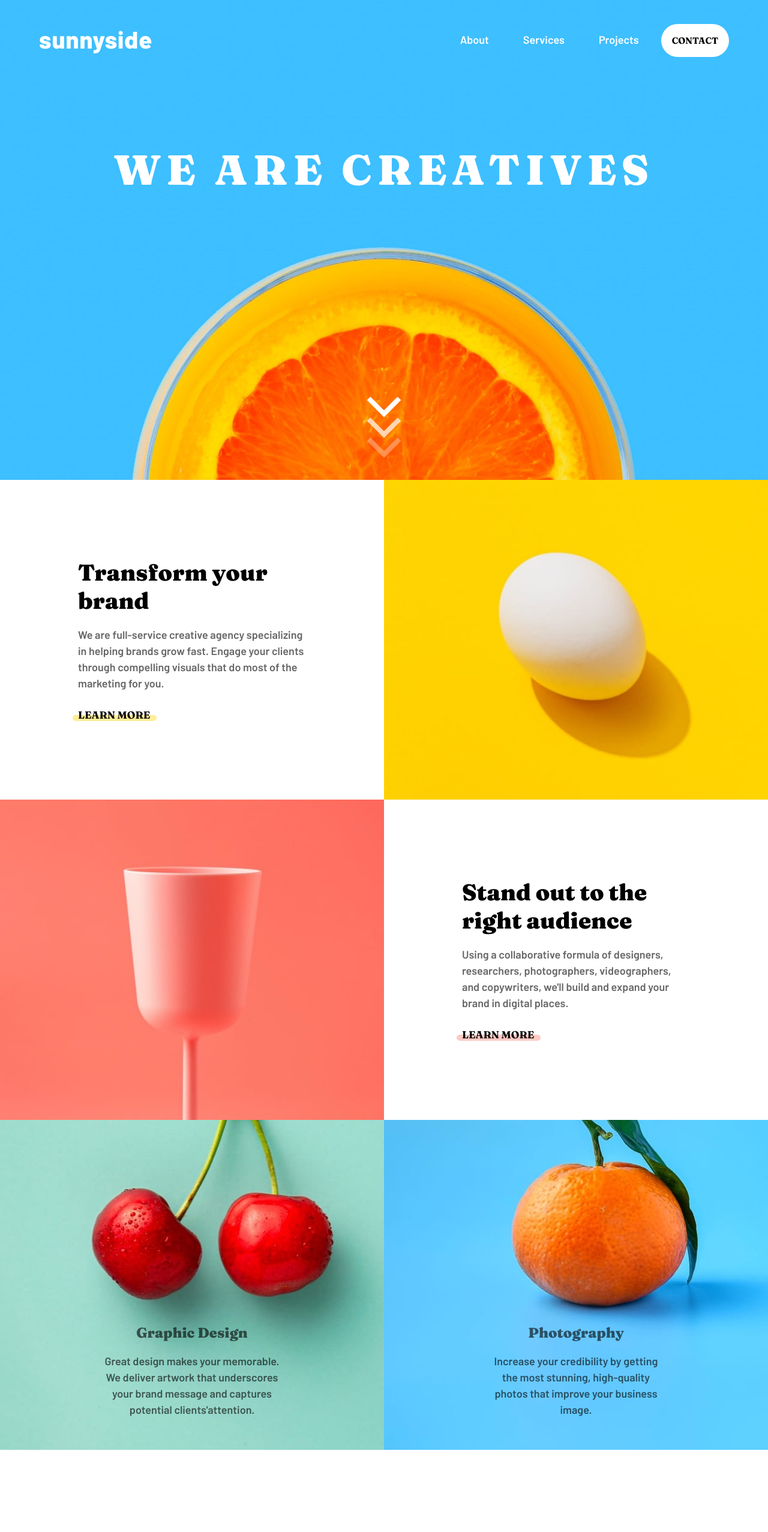
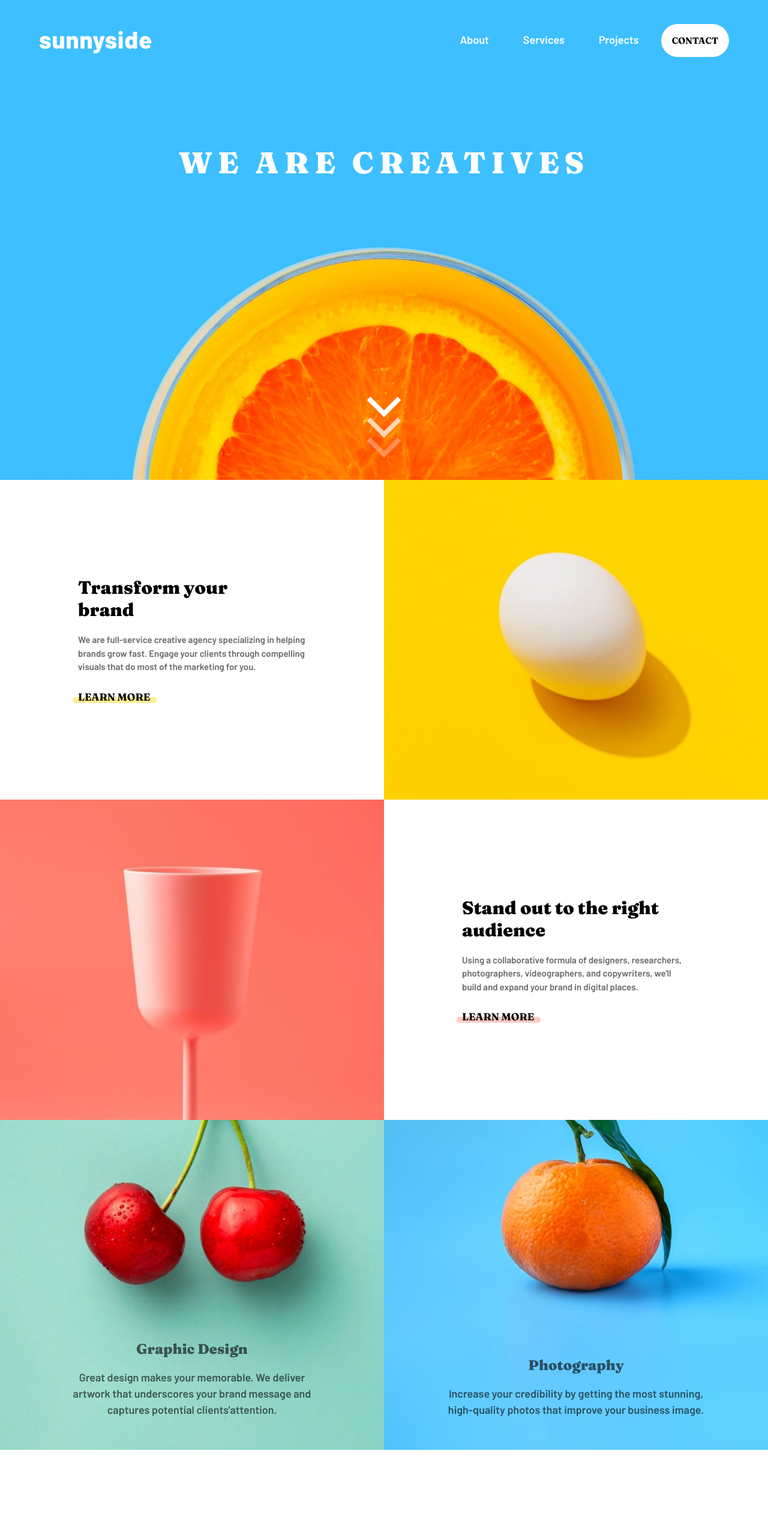
Before and after one commit to Kesja/Sunnyside-agency-landing-page, a website: page index.html in a window 1280 px wide. Shown: the top 2554 px of the page at 60% size. Drawn offline with Linux system fonts and the light colour scheme.

Commit message:
add media queries to max 1000px

```diff
--- a/sass/partials/_gallery.scss
+++ b/sass/partials/_gallery.scss
@@ -1,4 +1,11 @@
 .img-gallery img {
   width: 400px;
   height: 400px;
+  object-fit: cover;
 }
+
+@media (max-width: 1300px) {
+  .img-gallery img {
+    width: 25%;
+  }
+}
--- a/sass/partials/_header.scss
+++ b/sass/partials/_header.scss
@@ -92,3 +92,9 @@
     }
   }
 }
+
+@media (max-width: 1300px) and (min-width: 1000px) {
+  .main-header .title .main-title {
+    font-size: 50px;
+  }
+}
--- a/sass/partials/_mainContent.scss
+++ b/sass/partials/_mainContent.scss
@@ -88,7 +88,7 @@
     background-image: url("/images/desktop/image-graphic-design.jpg");
     width: 66%;
     height: 550px;
-    background-size: auto;
+    background-size: cover;
     position: relative;
   }
 
@@ -96,7 +96,7 @@
     background-image: url("/images/desktop/image-photography.jpg");
     width: 66%;
     height: 550px;
-    background-size: auto;
+    background-size: cover;
     position: relative;
   }
 
@@ -122,3 +122,21 @@
     }
   }
 }
+
+@media (max-width: 1300px) and (min-width: 1000px) {
+  .container .adv-title {
+    font-size: 30px;
+  }
+
+  .container .adv-description {
+    font-size: 15px;
+  }
+
+  .btn {
+    font-size: 15px;
+  }
+
+  .container .desc-content {
+    padding: 0 100px;
+  }
+}
```
Also changed, not shown: css/style.css, 1 other file.
